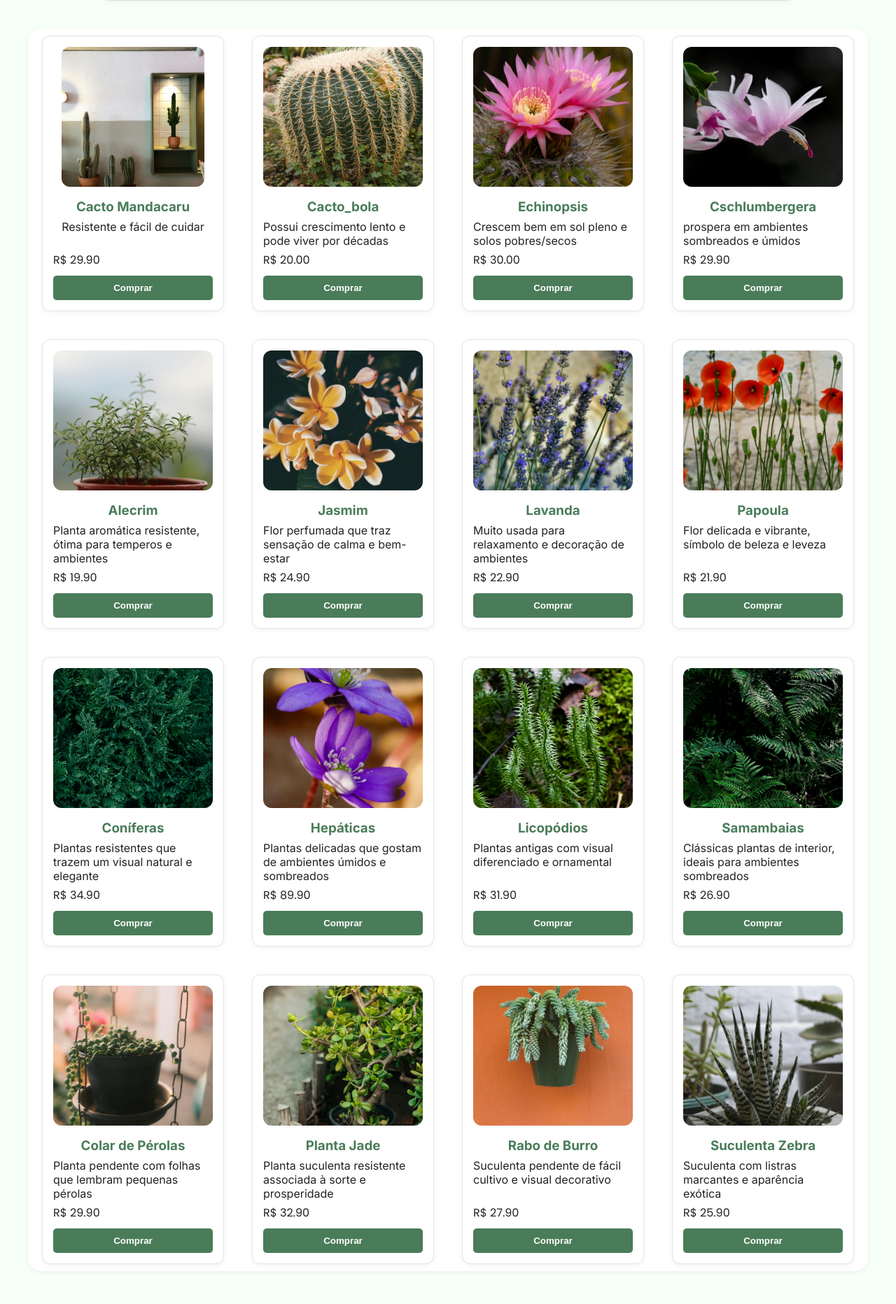
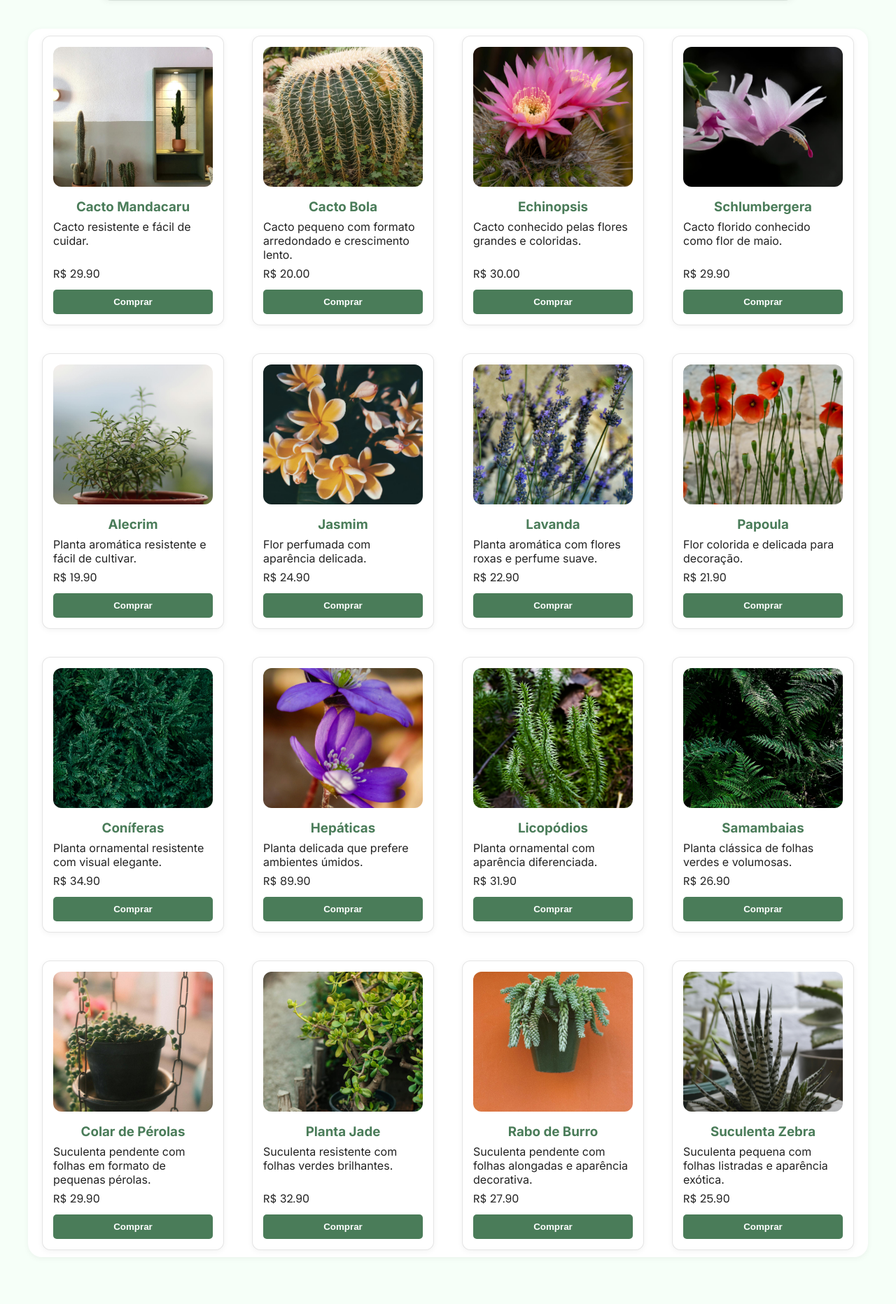
Before and after one commit to DiogoIV/My_store, a React (Vite) app: page / in a window 1280 px wide. Shown: the part 719-2583 px from the top of the page at 70% size. Built offline with nearby package versions, Linux system fonts and the light colour scheme.

Commit message:
set and style
adicionado estilo para página produtos, e criando scrolltotop para controlar o scroll em nova páginas.

```diff
--- a/src/data/index.js
+++ b/src/data/index.js
@@ -1,5 +1,4 @@
-import { v4 as uuidv4, v4 } from "uuid";
-import { useState } from 'react'
+import { v4 as v4 } from "uuid";
 
 /* import das img*/
 import {
@@ -35,86 +34,214 @@ import {
 } from '../assets/icons/index'
 
 
-
-
-const cactos = [{
+const cactos = [
+    {
         id: v4(),
         nome: "Cacto Mandacaru",
-    descricao: 'Resistente e fácil de cuidar',
+
+        descricao: "Cacto resistente e fácil de cuidar.",
+
+        descricaoLonga: "O Cacto Mandacaru é uma espécie muito resistente, conhecida pelo crescimento vertical e pela adaptação a ambientes secos. É uma ótima opção para quem deseja uma planta bonita e de pouca manutenção.",
+
         imagem: cactos_mandacaru,
+
         categoria: "Cactos",
         quantidade: 1,
-    preco: 29.90
+        preco: 29.90,
 
+        cuidados: "Gosta de bastante luz solar, solo arenoso e boa drenagem. Evite deixar água acumulada no vaso.",
+
+        altura: "50 cm",
+        regamento: "1x a cada 10 dias",
+
+        avaliacao: 4.8,
+        totalAvaliacoes: 42,
+
+        alt: "Cacto Mandacaru em vaso decorativo"
     },
+
 
     {
         id: v4(),
-    nome: "Cacto_bola",
-    descricao: 'Possui crescimento lento e pode viver por décadas',
+        nome: "Cacto Bola",
+
+        descricao: "Cacto pequeno com formato arredondado e crescimento lento.",
+
+        descricaoLonga: "O Cacto Bola possui formato arredondado e aparência ornamental. Seu crescimento é lento, sendo ideal para pequenos vasos e decoração de ambientes internos bem iluminados.",
+
         imagem: cacto_bola,
+
         categoria: "Cactos",
         quantidade: 1,
-    preco: 20.00
+        preco: 20.00,
+
+        cuidados: "Necessita de bastante iluminação, pouca água e solo próprio para cactos com boa drenagem.",
+
+        altura: "20 cm",
+        regamento: "1x a cada 15 dias",
+
+        avaliacao: 4.6,
+        totalAvaliacoes: 28,
+
+        alt: "Cacto bola pequeno em vaso"
     },
+
 
     {
         id: v4(),
         nome: "Echinopsis",
-    descricao: 'Crescem bem em sol pleno e solos pobres/secos',
+
+        descricao: "Cacto conhecido pelas flores grandes e coloridas.",
+
+        descricaoLonga: "O Echinopsis é um cacto de crescimento fácil e muito apreciado pelas suas flores grandes e chamativas. Desenvolve-se bem em locais com bastante sol.",
+
         imagem: echinopsis,
+
         categoria: "Cactos",
         quantidade: 1,
-    preco: 30.00
+        preco: 30.00,
+
+        cuidados: "Prefere sol pleno, solo seco e regas espaçadas. Evite excesso de umidade nas raízes.",
+
+        altura: "40 cm",
+        regamento: "1x a cada 10 dias",
+
+        avaliacao: 4.9,
+        totalAvaliacoes: 56,
+
+        alt: "Cacto Echinopsis em vaso"
     },
+
 
     {
         id: v4(),
-    nome: "Cschlumbergera",
-    descricao: 'prospera em ambientes sombreados e úmidos',
+        nome: "Schlumbergera",
+
+        descricao: "Cacto florido conhecido como flor de maio.",
+
+        descricaoLonga: "A Schlumbergera é um cacto diferente das espécies tradicionais, pois prefere ambientes mais úmidos e protegidos. Suas flores coloridas tornam a planta muito utilizada na decoração.",
+
         imagem: schlumbergera,
+
         categoria: "Cactos",
         quantidade: 1,
-    preco: 29.90
+        preco: 29.90,
+
+        cuidados: "Prefere luz indireta, ambientes protegidos e regas moderadas. Evite sol forte direto.",
+
+        altura: "30 cm",
+        regamento: "2x semana",
+
+        avaliacao: 4.7,
+        totalAvaliacoes: 33,
+
+        alt: "Cacto Schlumbergera com flores"
     },
-]
+];
+
 
 const flores = [
     {
         id: v4(),
         nome: "Alecrim",
-        descricao: "Planta aromática resistente, ótima para temperos e ambientes",
+
+        descricao: "Planta aromática resistente e fácil de cultivar.",
+
+        descricaoLonga: "O Alecrim é uma planta muito utilizada na culinária e decoração. Possui folhas perfumadas, crescimento resistente e se adapta bem a ambientes ensolarados.",
+
         imagem: alecrim,
+
         preco: 19.90,
         quantidade: 1,
-        categoria: "Flores"
+        categoria: "Flores",
+
+        cuidados: "Gosta de bastante sol, solo drenado e boa circulação de ar. Pode receber podas para estimular novos ramos.",
+
+        altura: "60 cm",
+        regamento: "2x semana",
+
+        avaliacao: 4.7,
+        totalAvaliacoes: 38,
+
+        alt: "Alecrim verde em vaso"
     },
+
+
     {
         id: v4(),
         nome: "Jasmim",
-        descricao: "Flor perfumada que traz sensação de calma e bem-estar",
+
+        descricao: "Flor perfumada com aparência delicada.",
+
+        descricaoLonga: "O Jasmim é conhecido pelas suas flores delicadas e pelo perfume marcante. É uma planta muito apreciada para jardins e ambientes externos por trazer beleza e aroma agradável.",
+
         imagem: jasmim,
+
         preco: 24.90,
         quantidade: 1,
-        categoria: "Flores"
+        categoria: "Flores",
+
+        cuidados: "Precisa de boa iluminação, solo fértil e podas ocasionais para manter seu desenvolvimento saudável.",
+
+        altura: "100 cm",
+        regamento: "3x semana",
+
+        avaliacao: 4.9,
+        totalAvaliacoes: 61,
+
+        alt: "Jasmim com flores brancas"
     },
+
+
     {
         id: v4(),
         nome: "Lavanda",
-        descricao: "Muito usada para relaxamento e decoração de ambientes",
+
+        descricao: "Planta aromática com flores roxas e perfume suave.",
+
+        descricaoLonga: "A Lavanda é uma planta muito valorizada pelo seu aroma e pelas suas flores roxas. É utilizada em decoração, jardins e ambientes que buscam uma sensação de tranquilidade.",
+
         imagem: lavandas,
+
         preco: 22.90,
         quantidade: 1,
-        categoria: "Flores"
+        categoria: "Flores",
+
+        cuidados: "Prefere sol pleno, pouca umidade e solo bem drenado. Evite excesso de água nas raízes.",
+
+        altura: "50 cm",
+        regamento: "2x semana",
+
+        avaliacao: 4.8,
+        totalAvaliacoes: 47,
+
+        alt: "Lavanda roxa em vaso"
     },
+
+
     {
         id: v4(),
         nome: "Papoula",
-        descricao: "Flor delicada e vibrante, símbolo de beleza e leveza",
+
+        descricao: "Flor colorida e delicada para decoração.",
+
+        descricaoLonga: "A Papoula é uma flor conhecida pelas cores vibrantes e aparência delicada. É uma ótima escolha para jardins e espaços bem iluminados.",
+
         imagem: papoulas,
+
         preco: 21.90,
         quantidade: 1,
-        categoria: "Flores"
+        categoria: "Flores",
+
+        cuidados: "Necessita de bastante luz, solo rico em nutrientes e boa drenagem. Evite excesso de umidade.",
+
+        altura: "70 cm",
+        regamento: "2x semana",
+
+        avaliacao: 4.6,
+        totalAvaliacoes: 29,
+
+        alt: "Flor papoula colorida"
     }
 ];
 
@@ -122,38 +249,104 @@ const plantasVerdes = [
     {
         id: v4(),
         nome: "Coníferas",
-        descricao: "Plantas resistentes que trazem um visual natural e elegante",
+
+        descricao: "Planta ornamental resistente com visual elegante.",
+
+        descricaoLonga: "As Coníferas são plantas muito utilizadas na decoração por sua aparência natural e formato diferenciado. São resistentes e podem trazer um aspecto sofisticado para ambientes internos e externos.",
+
         imagem: coniferas,
+
         preco: 34.90,
         quantidade: 1,
-        categoria: "Plantas verdes"
+        categoria: "Plantas verdes",
+
+        cuidados: "Gosta de ambientes iluminados, solo bem drenado e regas moderadas. Evite excesso de água.",
+
+        altura: "80 cm",
+        regamento: "2x semana",
+
+        avaliacao: 4.7,
+        totalAvaliacoes: 36,
+
+        alt: "Conífera verde ornamental em vaso"
     },
+
+
     {
         id: v4(),
         nome: "Hepáticas",
-        descricao: "Plantas delicadas que gostam de ambientes úmidos e sombreados",
+
+        descricao: "Planta delicada que prefere ambientes úmidos.",
+
+        descricaoLonga: "As Hepáticas são plantas pequenas e delicadas que crescem naturalmente em ambientes úmidos e sombreados. Possuem uma aparência diferenciada e são ótimas para composições naturais.",
+
         imagem: hepaticas,
+
         preco: 89.90,
         quantidade: 1,
-        categoria: "Plantas verdes"
+        categoria: "Plantas verdes",
+
+        cuidados: "Prefere locais úmidos, luz indireta e solo sempre levemente úmido. Evite exposição ao sol forte.",
+
+        altura: "20 cm",
+        regamento: "3x semana",
+
+        avaliacao: 4.5,
+        totalAvaliacoes: 18,
+
+        alt: "Planta hepática verde"
     },
+
+
     {
         id: v4(),
         nome: "Licopódios",
-        descricao: "Plantas antigas com visual diferenciado e ornamental",
+
+        descricao: "Planta ornamental com aparência diferenciada.",
+
+        descricaoLonga: "Os Licopódios são plantas antigas com visual único, muito utilizadas como elementos decorativos por suas folhas pequenas e delicadas.",
+
         imagem: licopodios,
+
         preco: 31.90,
         quantidade: 1,
-        categoria: "Plantas verdes"
+        categoria: "Plantas verdes",
+
+        cuidados: "Manter em locais com luz indireta, boa umidade e proteção contra sol intenso.",
+
+        altura: "40 cm",
+        regamento: "2x semana",
+
+        avaliacao: 4.6,
+        totalAvaliacoes: 24,
+
+        alt: "Licopódio ornamental verde"
     },
+
+
     {
         id: v4(),
         nome: "Samambaias",
-        descricao: "Clássicas plantas de interior, ideais para ambientes sombreados",
+
+        descricao: "Planta clássica de folhas verdes e volumosas.",
+
+        descricaoLonga: "A Samambaia é uma das plantas mais populares para decoração de interiores. Suas folhas cheias deixam o ambiente mais natural e agradável.",
+
         imagem: samambaias,
+
         preco: 26.90,
         quantidade: 1,
-        categoria: "Plantas verdes"
+        categoria: "Plantas verdes",
+
+        cuidados: "Gosta de umidade, luz indireta e boa ventilação. Evite deixar o solo completamente seco.",
+
+        altura: "60 cm",
+        regamento: "3x semana",
+
+        avaliacao: 4.9,
+        totalAvaliacoes: 72,
+
+        alt: "Samambaia verde em vaso"
     }
 ];
 
@@ -161,39 +354,104 @@ const suculentas = [
     {
         id: v4(),
         nome: "Colar de Pérolas",
-        descricao: "Planta pendente com folhas que lembram pequenas pérolas",
+
+        descricao: "Suculenta pendente com folhas em formato de pequenas pérolas.",
+
+        descricaoLonga: "O Colar de Pérolas é uma suculenta pendente muito utilizada na decoração de ambientes. Suas folhas arredondadas criam um visual diferente e elegante quando cultivada em vasos suspensos.",
+
         imagem: colar_de_perolas,
+
         preco: 29.90,
         quantidade: 1,
-        categoria: "Suculentas"
+        categoria: "Suculentas",
+
+        cuidados: "Prefere bastante iluminação, solo bem drenado e pouca água. Evite deixar o substrato encharcado.",
+
+        altura: "30 cm",
+        regamento: "1x semana",
+
+        avaliacao: 4.8,
+        totalAvaliacoes: 45,
+
+        alt: "Suculenta colar de pérolas pendente"
     },
+
+
     {
         id: v4(),
         nome: "Planta Jade",
-        descricao: "Planta suculenta resistente associada à sorte e prosperidade",
+
+        descricao: "Suculenta resistente com folhas verdes brilhantes.",
+
+        descricaoLonga: "A Planta Jade é uma suculenta muito popular pela sua resistência e beleza. Suas folhas carnudas armazenam água, tornando a planta fácil de cuidar mesmo para iniciantes.",
+
         imagem: planta_jade,
+
         preco: 32.90,
         quantidade: 1,
-        categoria: "Suculentas"
+        categoria: "Suculentas",
+
+        cuidados: "Gosta de ambientes iluminados, solo seco e vasos com boa drenagem. Evite excesso de regas.",
+
+        altura: "40 cm",
+        regamento: "1x semana",
+
+        avaliacao: 4.9,
+        totalAvaliacoes: 83,
+
+        alt: "Planta jade verde em vaso"
     },
+
+
     {
         id: v4(),
         nome: "Rabo de Burro",
-        descricao: "Suculenta pendente de fácil cultivo e visual decorativo",
+
+        descricao: "Suculenta pendente com folhas alongadas e aparência decorativa.",
+
+        descricaoLonga: "O Rabo de Burro é uma suculenta pendente muito apreciada para decoração de varandas e ambientes internos. Seus ramos crescem formando uma bela cascata de folhas.",
+
         imagem: rabo_de_burro,
+
         preco: 27.90,
         quantidade: 1,
-        categoria: "Suculentas"
+        categoria: "Suculentas",
+
+        cuidados: "Precisa de bastante claridade, pouca água e solo com excelente drenagem para evitar apodrecimento.",
+
+        altura: "50 cm",
+        regamento: "1x semana",
+
+        avaliacao: 4.7,
+        totalAvaliacoes: 39,
+
+        alt: "Suculenta rabo de burro pendente"
     },
+
+
     {
         id: v4(),
         nome: "Suculenta Zebra",
-        descricao: "Suculenta com listras marcantes e aparência exótica",
+
+        descricao: "Suculenta pequena com folhas listradas e aparência exótica.",
+
+        descricaoLonga: "A Suculenta Zebra possui folhas com listras brancas marcantes e formato compacto. É uma excelente opção para pequenos vasos e decoração de interiores.",
+
         imagem: suculenta_zebra,
+
         preco: 25.90,
         quantidade: 1,
+        categoria: "Suculentas",
 
-        categoria: "Suculentas"
+        cuidados: "Necessita de boa iluminação, pouca água e solo arenoso com ótima drenagem.",
+
+        altura: "15 cm",
+        regamento: "1x semana",
+
+        avaliacao: 4.8,
+        totalAvaliacoes: 54,
+
+        alt: "Suculenta zebra com folhas listradas"
     }
 ];
 
```
Also changed, not shown: src/pages/Produtos/Produtos.css (+20 -10 lines), src/pages/Produtos/Produtos.jsx (+22 -14 lines), src/componentes/ScrollToTop/ScrollToTop.jsx (added). Lines whose indentation alone changed are shown as unchanged.
